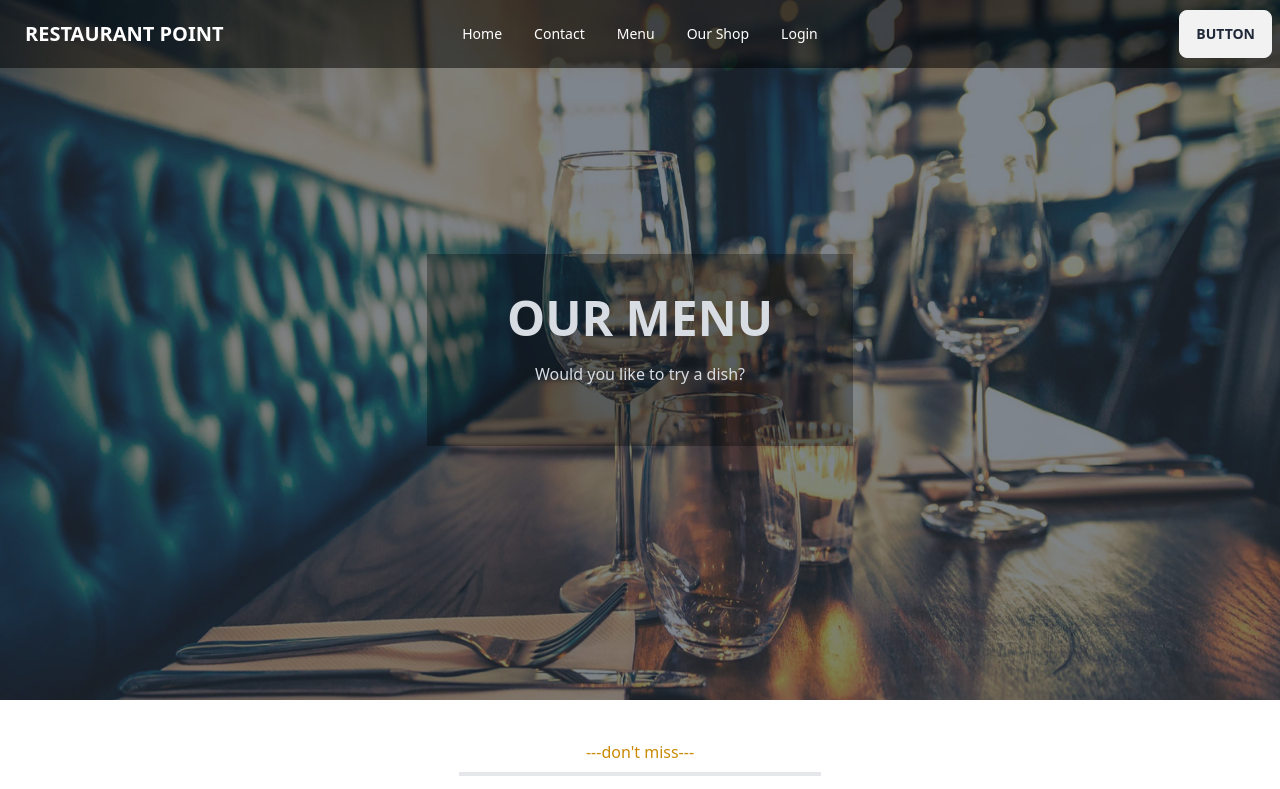
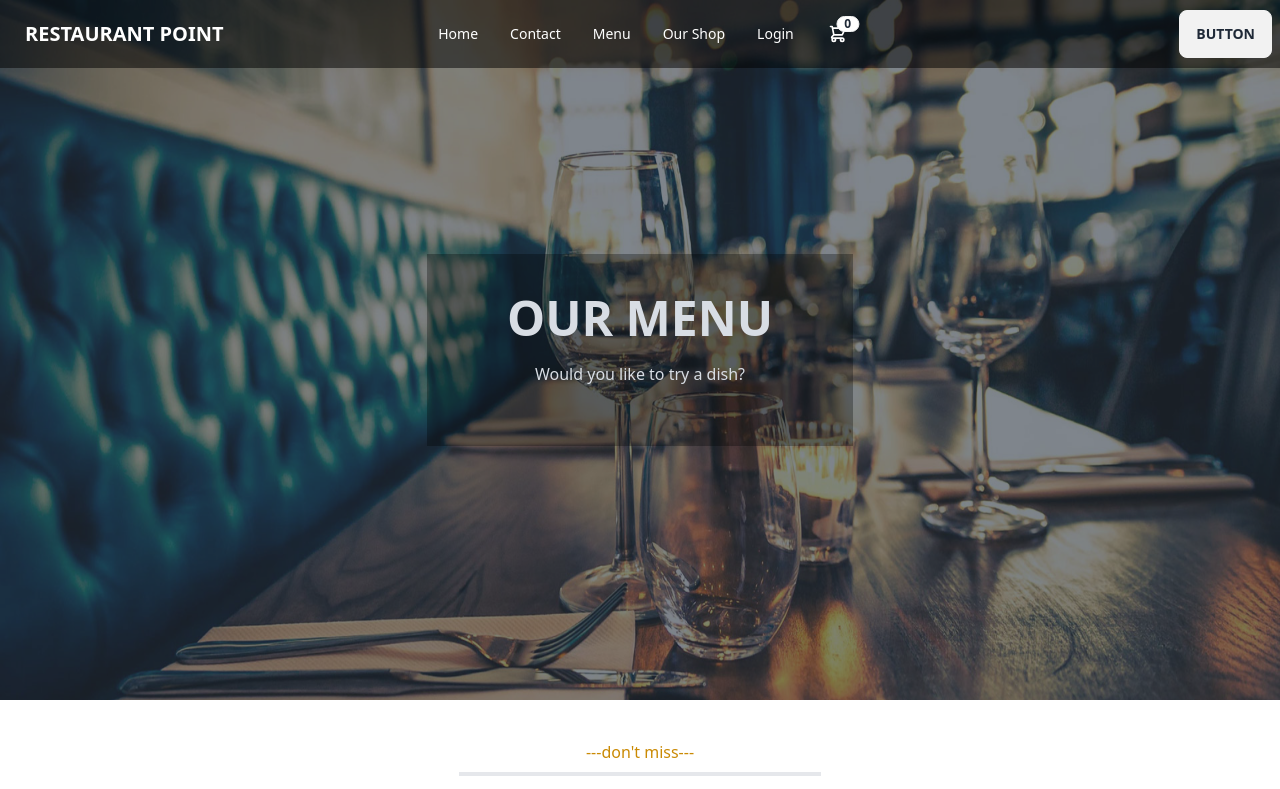
Before and after one commit to salehinRifat/restaurant-web, a React (Vite) app: page /menu in a window 1280 px wide. Shown: the top 789 px of the page. Built offline with nearby package versions, Linux system fonts and the light colour scheme; no server answers.

Commit message:
Add cart info to database

```diff
--- a/package.json
+++ b/package.json
@@ -10,6 +10,8 @@
     "preview": "vite preview"
   },
   "dependencies": {
+    "@tanstack/react-query": "^5.17.19",
+    "axios": "^1.6.7",
     "firebase": "^10.7.2",
     "localforage": "^1.10.0",
     "match-sorter": "^6.3.1",
--- /dev/null
+++ b/src/hooks/useAxiosSecure.jsx
@@ -0,0 +1,10 @@
+import axios from "axios";
+
+const useAxiosSecure = () => {
+    const axiosSecure = axios.create({
+        baseURL: 'http://localhost:5000/'
+    });
+    return [axiosSecure];
+};
+
+export default useAxiosSecure;
--- /dev/null
+++ b/src/hooks/useCart.jsx
@@ -0,0 +1,20 @@
+import { useQuery } from "@tanstack/react-query";
+import useAxiosSecure from "./useAxiosSecure";
+import { useContext } from "react";
+import { AuthContext } from "../components/AuthProvider/AuthProvider";
+
+const useCart = () => {
+    const [asioxSecure] = useAxiosSecure();
+    const { user } = useContext(AuthContext);
+    const { data: cart = [], refetch } = useQuery({
+        queryKey: ['cart', user?.email],
+        queryFn: async () => {
+            const res = await asioxSecure.get(`/carts?email=${user?.email}`)
+            return res.data;
+        }
+
+    })
+    return [cart, refetch];
+};
+
+export default useCart;
--- a/src/main.jsx
+++ b/src/main.jsx
@@ -7,12 +7,19 @@ import {
 import router from './router/Router.jsx';
 import { HelmetProvider } from 'react-helmet-async';
 import AuthProvider from './components/AuthProvider/AuthProvider.jsx';
+import {
+  QueryClient,
+  QueryClientProvider,
+} from '@tanstack/react-query'
+const queryClient = new QueryClient()
 ReactDOM.createRoot(document.getElementById('root')).render(
   <React.StrictMode>
     <AuthProvider>
-      <HelmetProvider>
-        <RouterProvider router={router} />
-      </HelmetProvider>
+      <QueryClientProvider client={queryClient}>
+        <HelmetProvider>
+          <RouterProvider router={router} />
+        </HelmetProvider>
+      </QueryClientProvider>
     </AuthProvider>
   </React.StrictMode>
 )
--- a/src/pages/home/Navbar/Navbar.jsx
+++ b/src/pages/home/Navbar/Navbar.jsx
@@ -1,18 +1,22 @@
 import { useContext } from "react";
 import { Link } from "react-router-dom";
 import { AuthContext } from "../../../components/AuthProvider/AuthProvider";
+import useCart from "../../../hooks/useCart";
 
 const Navbar = () => {
     const { user, signOutUser } = useContext(AuthContext);
     const handleLogout = () => {
         signOutUser();
     }
+    const [cart] = useCart();
+    console.log(cart);
     let li = <>
         <li><Link to={'/'}>Home</Link></li>
         <li><Link to={'/contact'}>Contact</Link></li>
         <li><Link to={'/menu'}>Menu</Link></li>
         <li><Link to={'/order/salad'}>Our Shop</Link></li>
         {user ? <button onClick={handleLogout} className="btn btn-success btn-xs">Logout</button> : <li><Link to={'/login'}>Login</Link></li>}
+
     </>
     return (
         <div>
@@ -33,6 +37,14 @@ const Navbar = () => {
                         {li}
                     </ul>
                 </div>
+                <div>
+                    <div tabIndex={0} role="button" className="btn btn-ghost btn-circle">
+                        <div className="indicator">
+                            <svg xmlns="http://www.w3.org/2000/svg" className="h-5 w-5" fill="none" viewBox="0 0 24 24" stroke="currentColor"><path strokeLinecap="round" strokeLinejoin="round" strokeWidth="2" d="M3 3h2l.4 2M7 13h10l4-8H5.4M7 13L5.4 5M7 13l-2.293 2.293c-.63.63-.184 1.707.707 1.707H17m0 0a2 2 0 100 4 2 2 0 000-4zm-8 2a2 2 0 11-4 0 2 2 0 014 0z" /></svg>
+                            <span className="badge badge-sm indicator-item">{cart.length}</span>
+                        </div>
+                    </div>
+                </div>
                 <div className="navbar-end">
                     <a className="btn">Button</a>
                 </div>
--- a/src/pages/order/OrderTab.jsx
+++ b/src/pages/order/OrderTab.jsx
@@ -2,16 +2,42 @@ import { useContext } from "react";
 import { AuthContext } from "../../components/AuthProvider/AuthProvider";
 import Swal from "sweetalert2";
 import { useLocation, useNavigate } from "react-router-dom";
+import useAxiosSecure from "../../hooks/useAxiosSecure";
+import { toast } from "react-toastify";
+import useCart from "../../hooks/useCart";
 
 const OrderTab = ({ items }) => {
-    const { image, name, recipe } = items;
+    const { image, name, recipe, _id } = items;
     const { user } = useContext(AuthContext);
     let navigate = useNavigate();
     let location = useLocation();
-    const handleCart = (items) => {
-        console.log(items);
+    const [axiosSecure] = useAxiosSecure();
+    const [, refetch] = useCart();
+    const handleCart = () => {
         if (user) {
-            console.log(user);
+            const cartItem = {
+                menuId: _id,
+                name,
+                recipe,
+                image,
+                email: user.email
+            }
+            axiosSecure.post('/carts', cartItem)
+                .then(res => {
+                    if (res.data.insertedId) {
+                        toast.success('Item Added Succesfully', {
+                            position: "top-right",
+                            autoClose: 1000,
+                            hideProgressBar: false,
+                            closeOnClick: true,
+                            pauseOnHover: true,
+                            draggable: true,
+                            progress: undefined,
+                            theme: "light",
+                        });
+                        refetch();
+                    }
+                })
         } else {
             Swal.fire({
                 title: "Your Are not logged in",
@@ -33,7 +59,7 @@ const OrderTab = ({ items }) => {
                     <h2 className="text-2xl font-bold text-center">{name}</h2>
                     <p>{recipe}</p>
                     <div className="card-actions justify-end">
-                        <button className="btn" onClick={() => handleCart(items)}>Order Now</button>
+                        <button className="btn" onClick={handleCart}>Order Now</button>
                     </div>
                 </div>
             </div>
```
Also changed, not shown: 1 other file (tests, documents, lock files or other folders).
